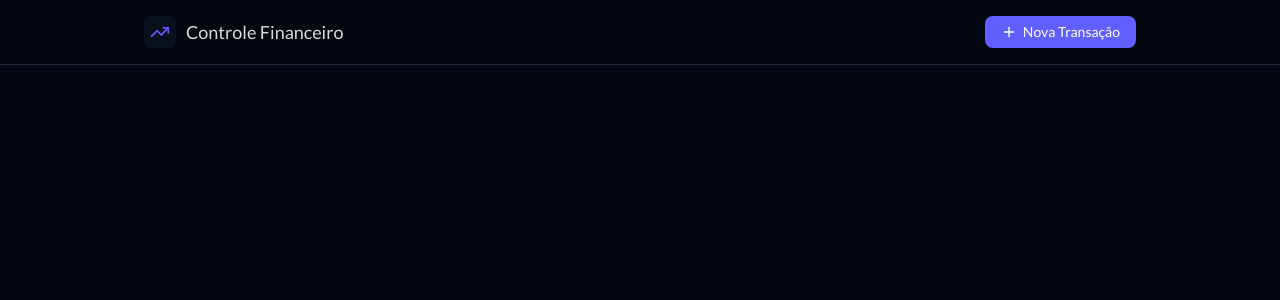
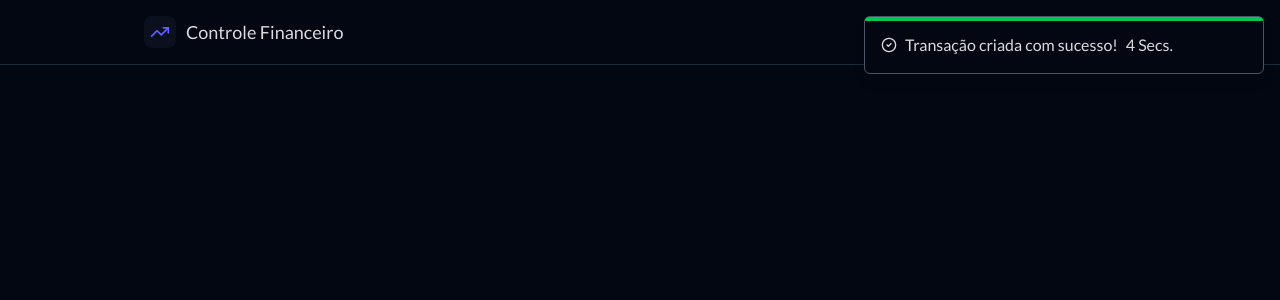
Before and after one commit to gustavocanhan/controlefinanceiro, a Next.js app: page / in a window 1280 px wide. Shown: the top 300 px of the page. Built offline with nearby package versions, Linux system fonts and the light colour scheme.

Commit message:
wip: estrutura inicial do componente Alert

```diff
--- /dev/null
+++ b/src/components/alert/Alert.tsx
@@ -0,0 +1,76 @@
+"use client";
+import { CheckCircle2, XCircle, AlertTriangle } from "lucide-react";
+import { useEffect, useState } from "react";
+
+type AlertProps = {
+  type: "sucess" | "error" | "warning";
+  isOpen: boolean;
+};
+
+export default function Alert({ type, isOpen }: AlertProps) {
+  const [visible, setVisible] = useState(isOpen);
+  const [progress, setProgress] = useState(100);
+
+  const typeConfig = {
+    sucess: {
+      text: "Transação criada com sucesso!",
+      color: "bg-green-500",
+      Icon: CheckCircle2,
+    },
+    error: {
+      text: "Ocorreu um erro ao criar a transação.",
+      color: "bg-red-500",
+      Icon: XCircle,
+    },
+    warning: {
+      text: "Atenção! Verifique os dados inseridos.",
+      color: "bg-yellow-500",
+      Icon: AlertTriangle,
+    },
+  };
+
+  const Icon = typeConfig[type].Icon;
+
+  const handleClose = () => {
+    setVisible(false);
+    setProgress(100);
+  };
+
+  useEffect(() => {
+    if (!isOpen) return;
+
+    setVisible(true);
+    setProgress(100);
+
+    requestAnimationFrame(() => {
+      setProgress(0);
+    });
+
+    const timer = setTimeout(() => {
+      setVisible(false);
+      handleClose();
+    }, 4000);
+
+    return () => clearTimeout(timer);
+  }, [isOpen, handleClose]);
+
+  if (!visible) return null;
+
+  return (
+    <div className="fixed z-70 top-4 right-4">
+      <div
+        className={`relative bg-background border border-gray-600 rounded-md p-4 shadow-lg flex items-center w-100 gap-2 transition-all duration-200 ease-in-out ${visible ? "opacity-100 translate-y-0" : "opacity-0 translate-y-2"}`}
+      >
+        <div className="absolute top-0 left-0 h-1 w-full overflow-hidden rounded-t-md bg-gray-500">
+          <div
+            className={`h-full transition-all linear ${typeConfig[type].color}`}
+            style={{ width: `${progress}%`, transitionDuration: `${4000}ms` }}
+          />
+        </div>
+        <Icon className="h-4 w-4" />
+        <p>{typeConfig[type].text}</p>
+        <p>4 Secs.</p>
+      </div>
+    </div>
+  );
+}
--- a/src/components/content/ContentHome.tsx
+++ b/src/components/content/ContentHome.tsx
@@ -2,6 +2,7 @@
 import { useState } from "react";
 import Modal from "../modal/Modal";
 import Header from "../header/Header";
+import Alert from "../alert/Alert";
 
 export default function ContentHome() {
   const [isModalOpen, setIsModalOpen] = useState(false);
@@ -13,6 +14,7 @@ export default function ContentHome() {
     <div>
       <Header openModal={openModal} />
       <Modal isOpen={isModalOpen} onClose={closeModal} />
+      <Alert type="sucess" isOpen={true} />
     </div>
   );
 }
```
